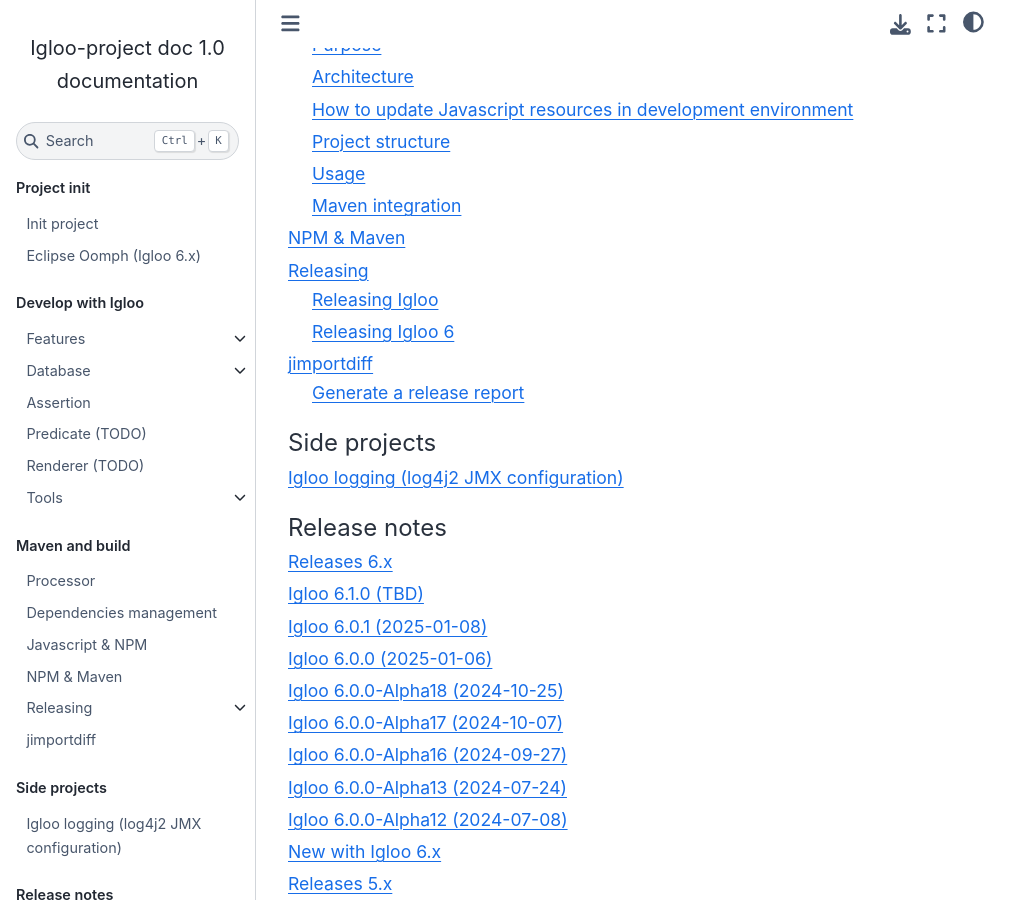
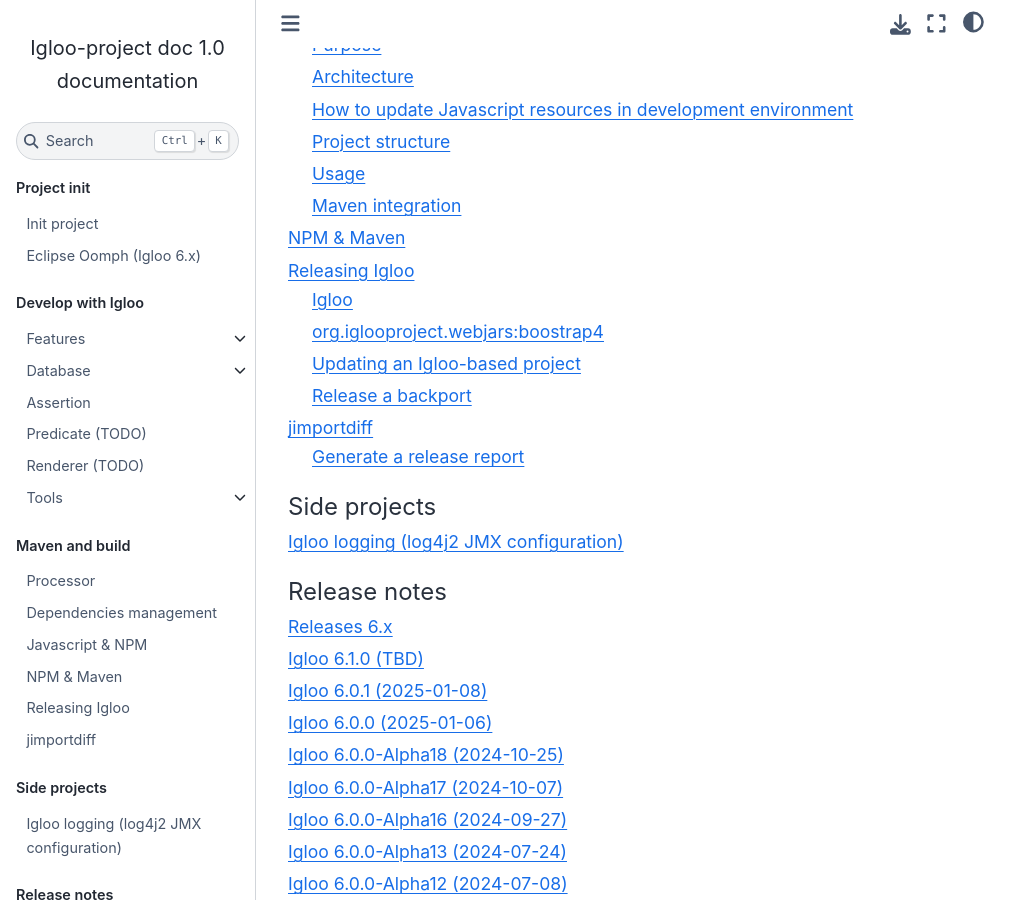
Before and after one commit to igloo-project/igloo-doc, a Sphinx documentation site: the page built from source/index.rst, in a window 1280 px wide and 900 px high, scrolled down 1982 px. Shown: the whole window, without its empty margins (0-1031 px from the left). Built offline with Sphinx 7.4.7 and the Sphinx Book theme 1.1.4, drawn with Linux system fonts in a browser that asks for light colours; some of the changed lines change nothing that is shown.

Commit message:
release igloo clean

````diff
--- a/source/index.rst
+++ b/source/index.rst
@@ -31,7 +31,7 @@
    maven/dependencies
    maven/javascript
    maven/npm
-   maven/releasing/index
+   maven/releasing
    maven/jimportdiff
 
 .. toctree::
--- a/source/maven/releasing/releasing-v5.md
+++ b/source/maven/releasing.md
@@ -1,3 +1,5 @@
+(releasing)=
+
 # Releasing Igloo
 
 ## Igloo
--- a/source/maven/releasing/index.md
+++ /dev/null
@@ -1,9 +0,0 @@
-
-# Releasing
-
-```{toctree}
-:maxdepth: 1
-
-releasing-v5
-releasing-v6
-```
--- a/source/maven/releasing/releasing-v6.md
+++ /dev/null
@@ -1,137 +0,0 @@
-# Releasing Igloo 6
-
-## Igloo
-
-```{note}
-Releasing can be performed only for `igloo-parent` if `igloo-maven` / `igloo-commons` are untouched.
-Just set IGLOO_XXX_VERSION accordingly and start procedure at `igloo-parent` step.
-```
-
-Commands listed below allow for each Igloo sub-project to update igloo dependencies version, perform commit,
-and push to repository. Release is performed by CI/CD.
-
-### Release
-
-```bash
-IGLOO_MAVEN_VERSION=6.0.0-AlphaX
-IGLOO_COMMONS_VERSION=6.0.0-AlphaX
-IGLOO_PARENT_VERSION=6.0.0-AlphaX
-
-###############
-# igloo-maven #
-###############
-
-cd ~/git/igloo-maven/
-git checkout igloo-boot
-git pull
-git checkout igloo-boot-dev
-git pull
-
-# perform jgitflow release
-java17 mvn jgitflow:release-start
-java17 mvn -DskipTests -DnoDeploy jgitflow:release-finish
-git push origin igloo-boot igloo-boot-dev v$IGLOO_MAVEN_VERSION
-
-#################
-# igloo-commons #
-#################
-
-cd ~/git/igloo-commons/
-git checkout igloo-boot
-git pull
-git checkout igloo-boot-dev
-git pull
-
-# update parent
-java17 mvn versions:update-parent -pl . -DparentVersion=$IGLOO_MAVEN_VERSION -DskipResolution -DgenerateBackupPoms=false
-# update igloo.igloo-maven.version property
-java17 mvn versions:set-property -Dproperty=igloo.igloo-maven.version -DnewVersion=$IGLOO_MAVEN_VERSION -DprocessAllModules=true -DgenerateBackupPoms=false
-# check changes with git diff
-git commit -a -m "Update Igloo Maven dependency"
-# perform jgitflow release
-java17 mvn jgitflow:release-start
-java17 mvn -DskipTests -DnoDeploy jgitflow:release-finish
-git push origin igloo-boot igloo-boot-dev v$IGLOO_COMMONS_VERSION
-
-
-
-################
-# igloo-parent #
-################
-
-cd ~/git/igloo-parent/
-git checkout igloo-boot
-git pull
-git checkout igloo-boot-dev
-git pull
-
-# update parents
-java17 mvn versions:update-parent -pl .,:igloo-parent-maven-configuration-common -DparentVersion=$IGLOO_MAVEN_VERSION -DskipResolution -DgenerateBackupPoms=false
-# update igloo-maven.version, igloo-commons.version
-java17 mvn versions:set-property -Dproperty=igloo-maven.version -DnewVersion=$IGLOO_MAVEN_VERSION -DprocessAllModules=true -DgenerateBackupPoms=false
-java17 mvn versions:set-property -Dproperty=igloo-commons.version -DnewVersion=$IGLOO_COMMONS_VERSION -DprocessAllModules=true -DgenerateBackupPoms=false
-# check changes with git diff
-git commit -a -m "Update Igloo Maven and Commons dependencies"
-# perform jgitflow release
-java17 mvn jgitflow:release-start
-java17 mvn -DskipTests -DnoDeploy jgitflow:release-finish
-git push origin igloo-boot igloo-boot-dev v$IGLOO_PARENT_VERSION
-
-########################################
-# Switch back to snapshot dependencies #
-########################################
-
-IGLOO_MAVEN_VERSION_SNAPSHOT=6.0.0-SNAPSHOT
-IGLOO_COMMONS_VERSION_SNAPSHOT=6.0.0-SNAPSHOT
-
-#################
-# igloo-commons #
-#################
-
-cd ~/git/igloo-commons/
-git checkout igloo-boot-dev
-# update parent
-java17 mvn versions:update-parent -pl . -DparentVersion=$IGLOO_MAVEN_VERSION_SNAPSHOT -DskipResolution -DgenerateBackupPoms=false
-# update igloo.igloo-maven.version property
-java17 mvn versions:set-property -Dproperty=igloo.igloo-maven.version -DnewVersion=$IGLOO_MAVEN_VERSION_SNAPSHOT -DprocessAllModules=true -DgenerateBackupPoms=false
-git commit -a -m "Switch back Igloo Maven to snapshot versions"
-git push
-
-################
-# igloo-parent #
-################
-
-cd ~/git/igloo-parent/
-git checkout igloo-boot-dev
-# update parents
-java17 mvn versions:update-parent -pl .,:igloo-parent-maven-configuration-common -DparentVersion=$IGLOO_MAVEN_VERSION_SNAPSHOT -DskipResolution -DgenerateBackupPoms=false
-# update igloo-maven.version, igloo-commons.version
-java17 mvn versions:set-property -Dproperty=igloo-maven.version -DnewVersion=$IGLOO_MAVEN_VERSION_SNAPSHOT -DprocessAllModules=true -DgenerateBackupPoms=false
-java17 mvn versions:set-property -Dproperty=igloo-commons.version -DnewVersion=$IGLOO_COMMONS_VERSION_SNAPSHOT -DprocessAllModules=true -DgenerateBackupPoms=false
-git commit -a -m "Switch back Igloo Maven and Commons to snapshot versions"
-git push
-```
-
-### Hotfix
-
-```{note}
-TODO
-```
-
-## org.iglooproject.webjars:boostrap4
-
-```{note}
-TODO
-```
-
-## Updating an Igloo-based project
-
-```{note}
-TODO
-```
-
-## Release a backport
-
-```{note}
-TODO
-```
````
